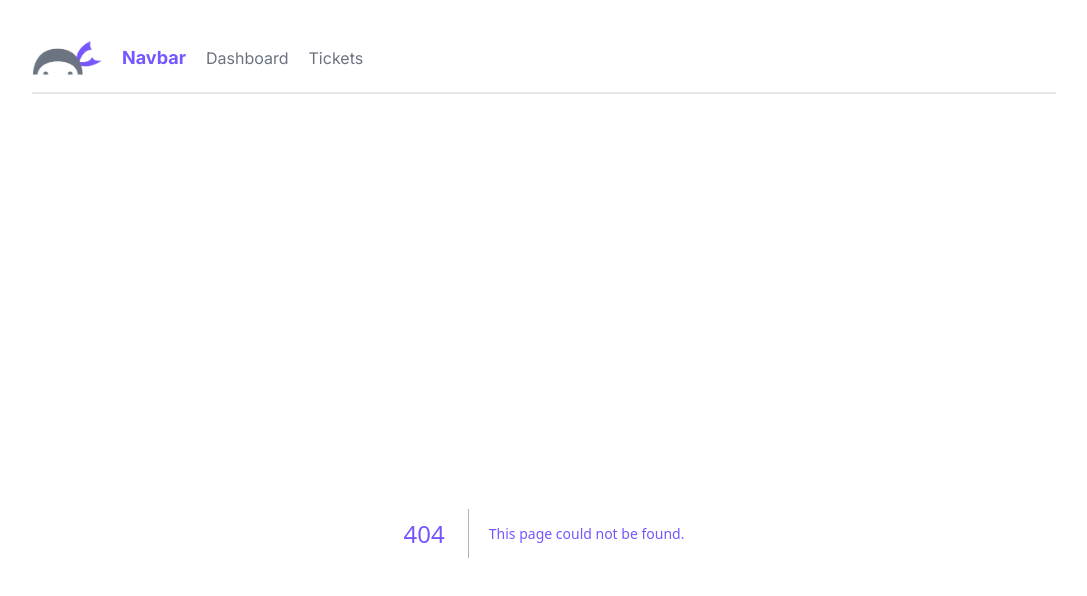
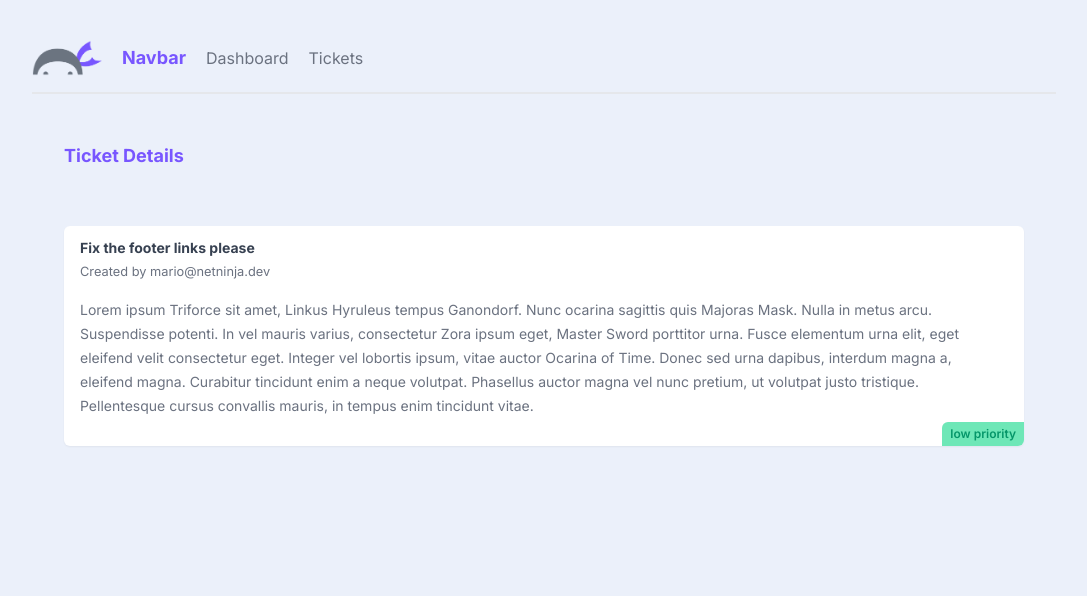
Before and after one commit to imagion/my-next-project, a Next.js app: page /tickets/1 in a window 1280 px wide. Before the commit this address had no page. Shown: the top 596 px of the page, without its empty margins (96-1183 px from the left). Built offline with nearby package versions, Linux system fonts and the light colour scheme; data requests are answered from the project's data file.

Commit message:
ticket details

```diff
--- a/app/tickets/TicketList.jsx
+++ b/app/tickets/TicketList.jsx
@@ -1,3 +1,5 @@
+import Link from 'next/link'
+
 async function getTickets() {
   const res = await fetch('http://localhost:4000/tickets', {
     next: {
@@ -15,11 +17,13 @@
     <>
       {tickets.map(ticket => (
         <div key={ticket.id} className='card my-5'>
-          <h3>{ticket.title}</h3>
-          <p>{ticket.body.slice(0, 200)}...</p>
-          <div className={`pill ${ticket.priority}`}>
-            {ticket.priority} priority
-          </div>
+          <Link href={`/tickets/${ticket.id}`}>
+            <h3>{ticket.title}</h3>
+            <p>{ticket.body.slice(0, 200)}...</p>
+            <div className={`pill ${ticket.priority}`}>
+              {ticket.priority} priority
+            </div>
+          </Link>
         </div>
       ))}
       {tickets.length === 0 && (
--- /dev/null
+++ b/app/tickets/[id]/page.jsx
@@ -0,0 +1,28 @@
+async function getTicket(id) {
+  const res = await fetch('http://localhost:4000/tickets/' + id, {
+    next: {
+      revalidate: 60, // use 0 to opt out of using cache
+    },
+  })
+
+  return res.json()
+}
+
+export default async function TicketDetails({ params }) {
+  const ticket = await getTicket(params.id)
+  return (
+    <main>
+      <nav>
+        <h2>Ticket Details</h2>
+      </nav>
+      <div className='card'>
+        <h3>{ticket.title}</h3>
+        <small>Created by {ticket.user_email}</small>
+        <p>{ticket.body}</p>
+        <div className={`pill ${ticket.priority}`}>
+          {ticket.priority} priority
+        </div>
+      </div>
+    </main>
+  )
+}
```
